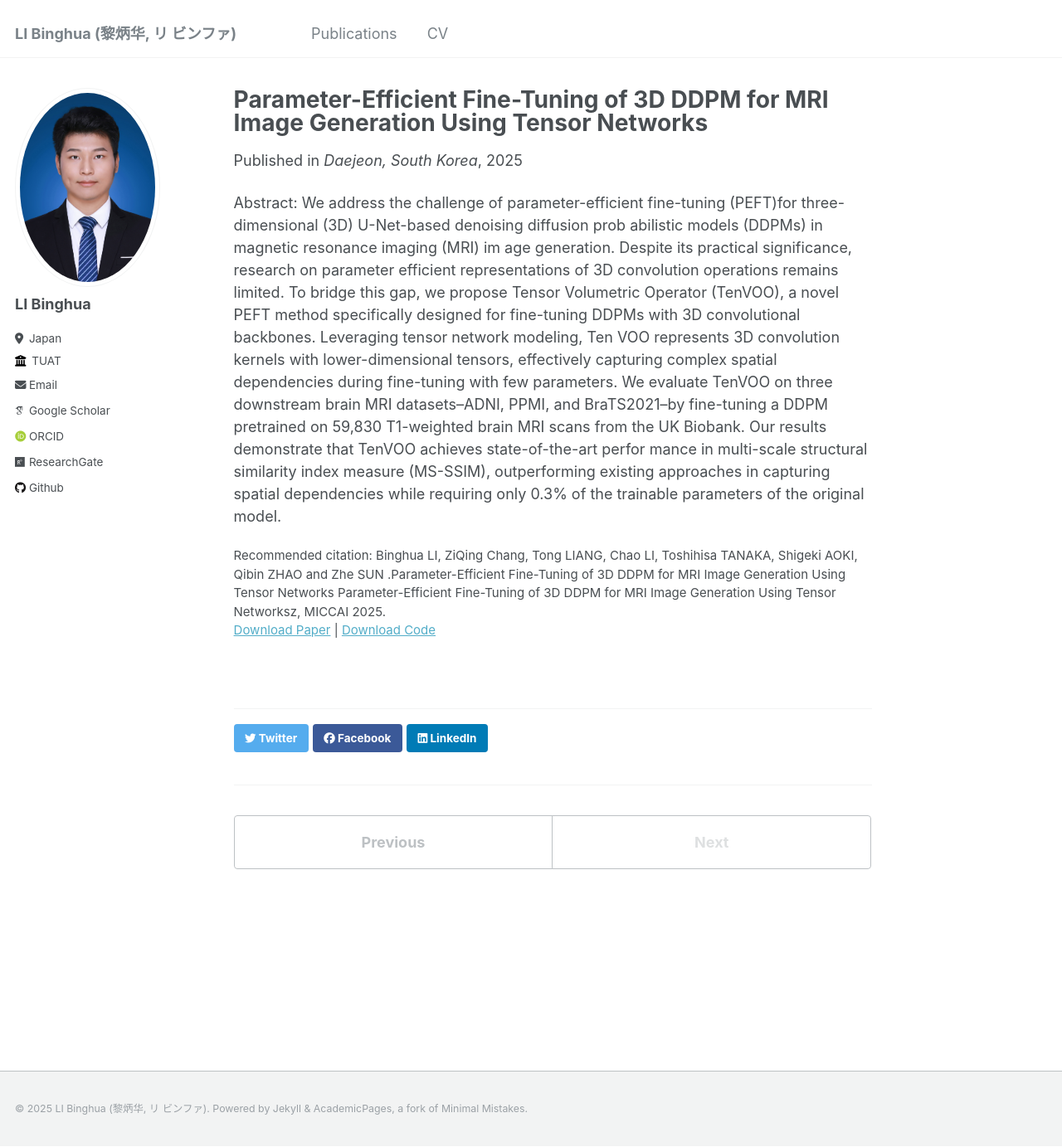
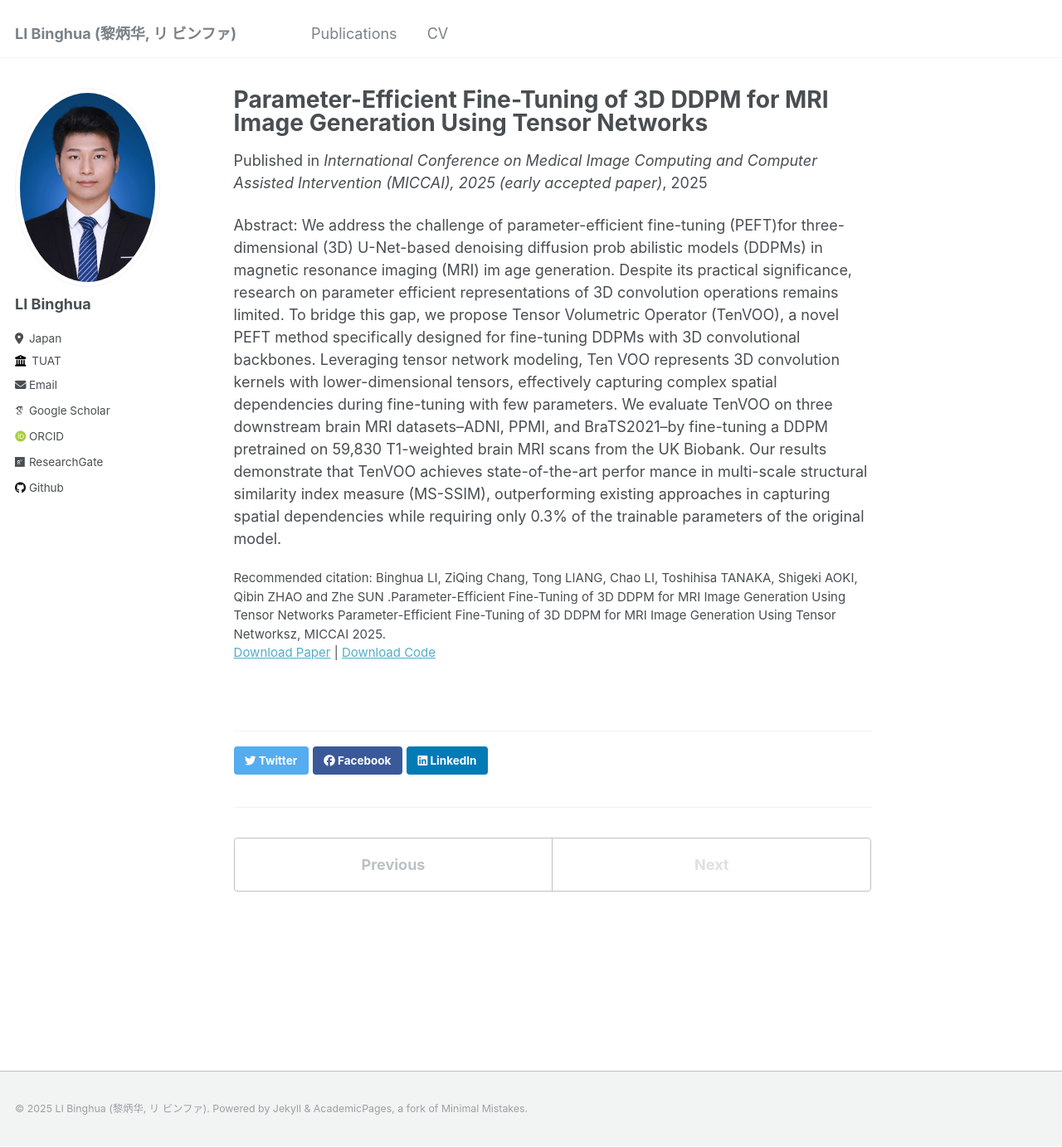
Before and after one commit to xiaovhua/vhua.github.io, a Jekyll site: the page built from _publications/2025-05-13-tenvoo.md, in a window 1280 px wide and 1383 px high. Shown: the whole window at 83% size. Built offline with Jekyll 4.4.1, drawn with Linux system fonts in a browser that asks for light colours; some web fonts are replaced.

Commit message:
Update 2025-05-13-tenvoo.md

```diff
--- a/_publications/2025-05-13-tenvoo.md
+++ b/_publications/2025-05-13-tenvoo.md
@@ -4,7 +4,7 @@ collection: publications
 permalink: /publication/2025-05-13-tenvoo
 excerpt: 'This work proposes a novel method, called TenVOO, for parameter-efficient fine-tuning in 3D MRI generation tasks.'
 date: 2025-05-13
-venue: 'Daejeon, South Korea'
+venue: 'International Conference on Medical Image Computing and Computer Assisted Intervention (MICCAI), 2025 (early accepted paper)'
 paperurl: ''
 codeurl: ''
 citation: 'Binghua LI, ZiQing Chang, Tong LIANG, Chao LI, Toshihisa TANAKA, Shigeki AOKI, Qibin ZHAO and Zhe SUN .Parameter-Efficient Fine-Tuning of 3D DDPM for MRI Image Generation Using Tensor Networks Parameter-Efficient Fine-Tuning of 3D DDPM for MRI Image Generation Using Tensor Networksz, MICCAI 2025.'
```
